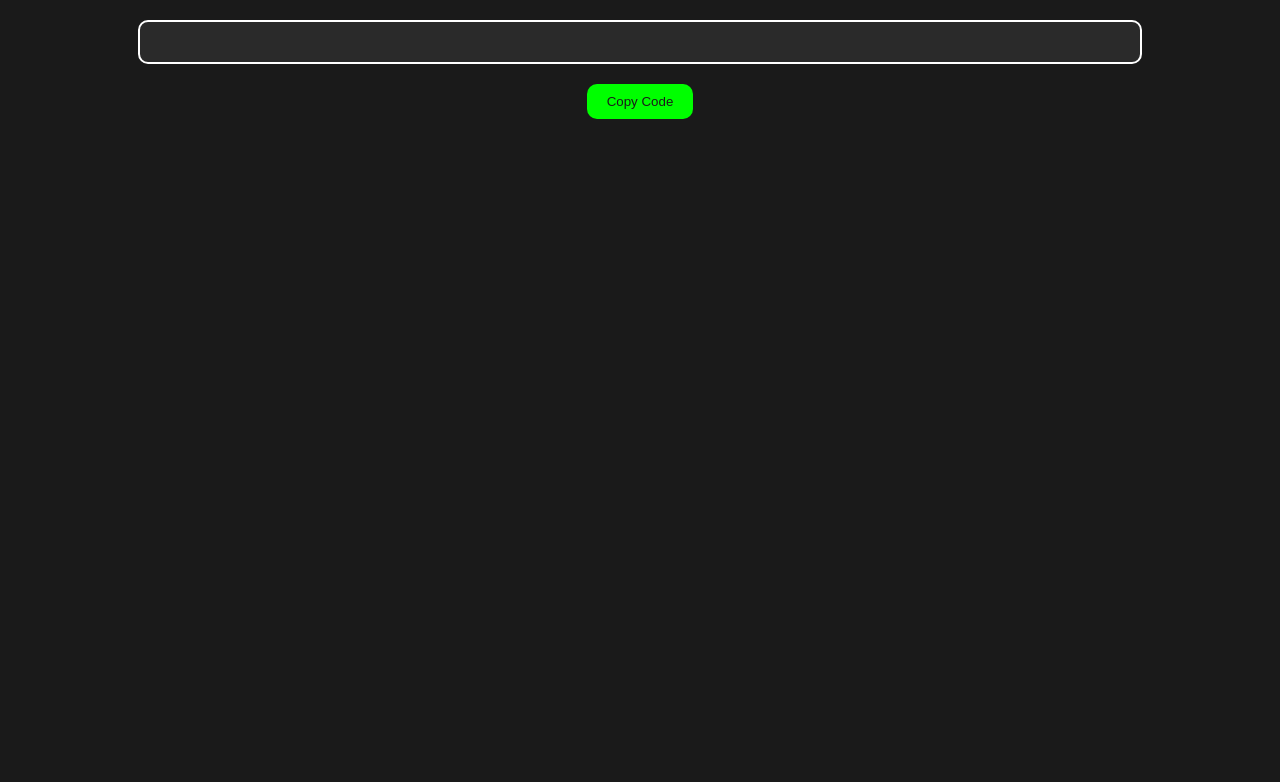
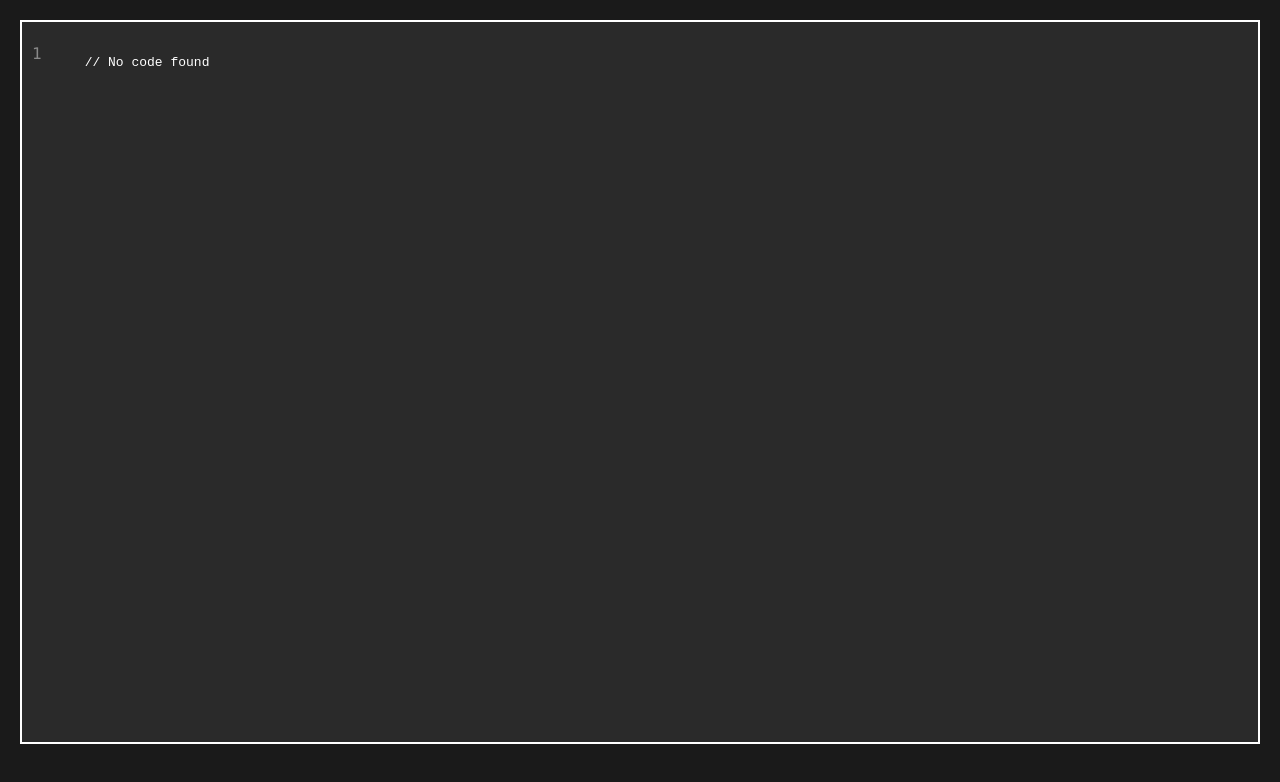
Before and after one commit to OptioniaI/RebelBin, a plain HTML site: page index.html in a window 1280 px wide. Drawn offline with nearby package versions, Linux system fonts and the light colour scheme.

Commit message:
Update index.html

```diff
--- a/index.html
+++ b/index.html
@@ -1,30 +1,26 @@
 <!DOCTYPE html>
 <html lang="en">
 <head>
-  <meta charset="UTF-8"/>
+  <meta charset="UTF-8" />
   <meta name="viewport" content="width=device-width, initial-scale=1.0"/>
   <title>Code Viewer</title>
   <script src="https://cdnjs.cloudflare.com/ajax/libs/highlight.js/11.9.0/highlight.min.js"></script>
-  <script src="https://cdnjs.cloudflare.com/ajax/libs/highlight.js/11.9.0/languages/lua.min.js"></script>
-  <script src="https://cdnjs.cloudflare.com/ajax/libs/highlight.js/11.9.0/languages/json.min.js"></script>
-  <link rel="stylesheet" href="https://cdnjs.cloudflare.com/ajax/libs/highlight.js/11.9.0/styles/monokai.min.css"/>
+  <link rel="stylesheet" href="https://cdnjs.cloudflare.com/ajax/libs/highlight.js/11.9.0/styles/monokai.min.css" />
   <style>
     body {
       background-color: #1a1a1a;
       color: #ffffff;
-      font-family: Consolas, monospace;
+      font-family: 'Consolas', 'Courier New', monospace;
       margin: 0;
       padding: 20px;
     }
 
     .code-container {
       display: flex;
-      background: #2a2a2a;
-      border: 2px solid white;
-      border-radius: 10px;
-      max-width: 1000px;
-      margin: auto;
-      overflow-x: auto;
+      background-color: #2a2a2a;
+      border: 2px solid #ffffff;
+      overflow: auto;
+      height: 90vh;
     }
 
     .line-numbers {
@@ -32,64 +28,50 @@
       padding: 20px 10px;
       color: #888;
       user-select: none;
-    }
-
-    .code-content {
-      padding: 20px;
-      overflow: auto;
       white-space: pre;
+      line-height: 1.5em;
     }
 
     pre {
       margin: 0;
+      padding: 20px;
+      overflow: auto;
+      font-size: 1em;
     }
 
-    button {
-      margin: 20px auto;
+    code {
       display: block;
-      background-color: #00ff00;
-      color: #1a1a1a;
-      padding: 10px 20px;
-      border: none;
-      border-radius: 10px;
-      cursor: pointer;
+      white-space: pre;
     }
 
-    button:hover {
-      background-color: #00cc00;
+    .hljs {
+      background: transparent;
+      color: #ffffff;
     }
   </style>
 </head>
 <body>
   <div class="code-container">
     <div class="line-numbers" id="lineNumbers"></div>
-    <pre class="code-content"><code id="displayText"></code></pre>
+    <pre><code id="codeDisplay" class=""></code></pre>
   </div>
-  <button onclick="copyCode()">Copy Code</button>
 
   <script>
-    const code = localStorage.getItem('code') || '';
-    const lang = localStorage.getItem('lang') || 'text';
-    const display = document.getElementById('displayText');
-    const lineNumbers = document.getElementById('lineNumbers');
+    document.addEventListener("DOMContentLoaded", () => {
+      const code = localStorage.getItem("rebel-code") || "// No code found";
+      const lang = new URLSearchParams(window.location.search).get("lang") || "text";
 
-    if (code) {
-      // Set the code content
-      display.className = lang;
-      display.textContent = code;
+      const codeDisplay = document.getElementById("codeDisplay");
+      const lineNumbers = document.getElementById("lineNumbers");
 
-      // Generate line numbers
-      const lines = code.split('\n');
-      lineNumbers.innerHTML = lines.map((_, i) => (i + 1)).join('\n');
+      codeDisplay.className = lang;
+      codeDisplay.textContent = code;
 
-      hljs.highlightElement(display);
-    }
+      const lines = code.split("\n");
+      lineNumbers.textContent = lines.map((_, i) => i + 1).join("\n");
 
-    function copyCode() {
-      navigator.clipboard.writeText(display.textContent).then(() => {
-        alert('Code copied!');
-      });
-    }
+      hljs.highlightElement(codeDisplay);
+    });
   </script>
 </body>
 </html>
```
